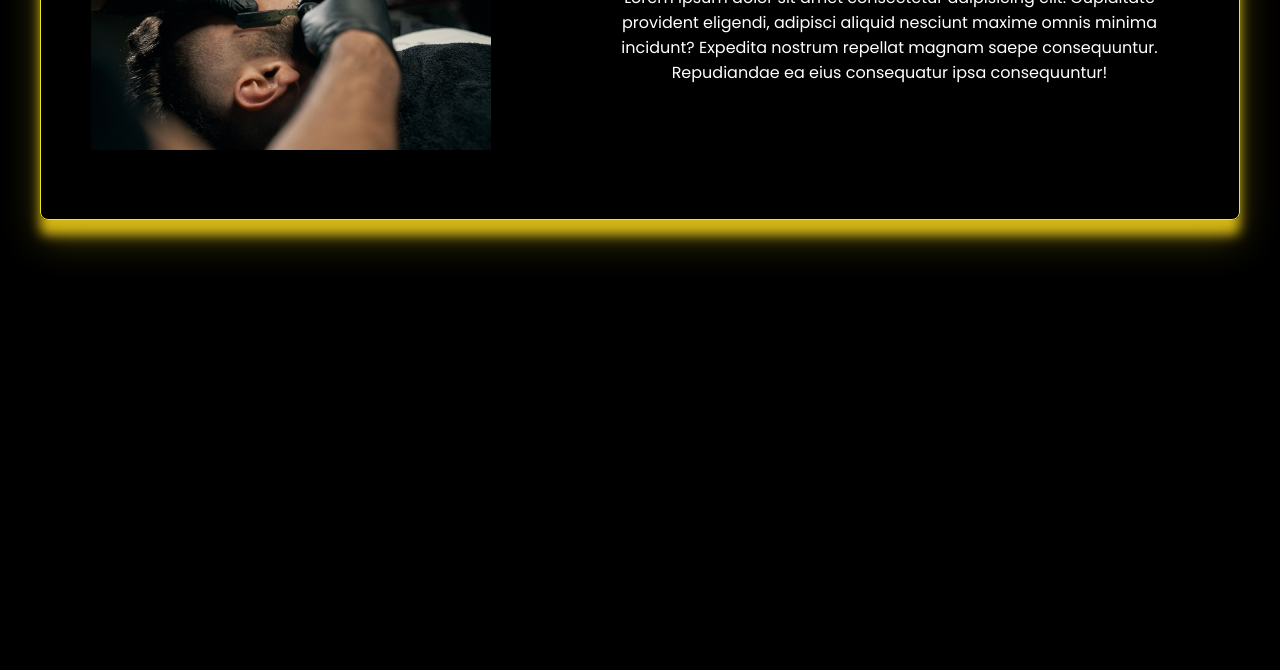
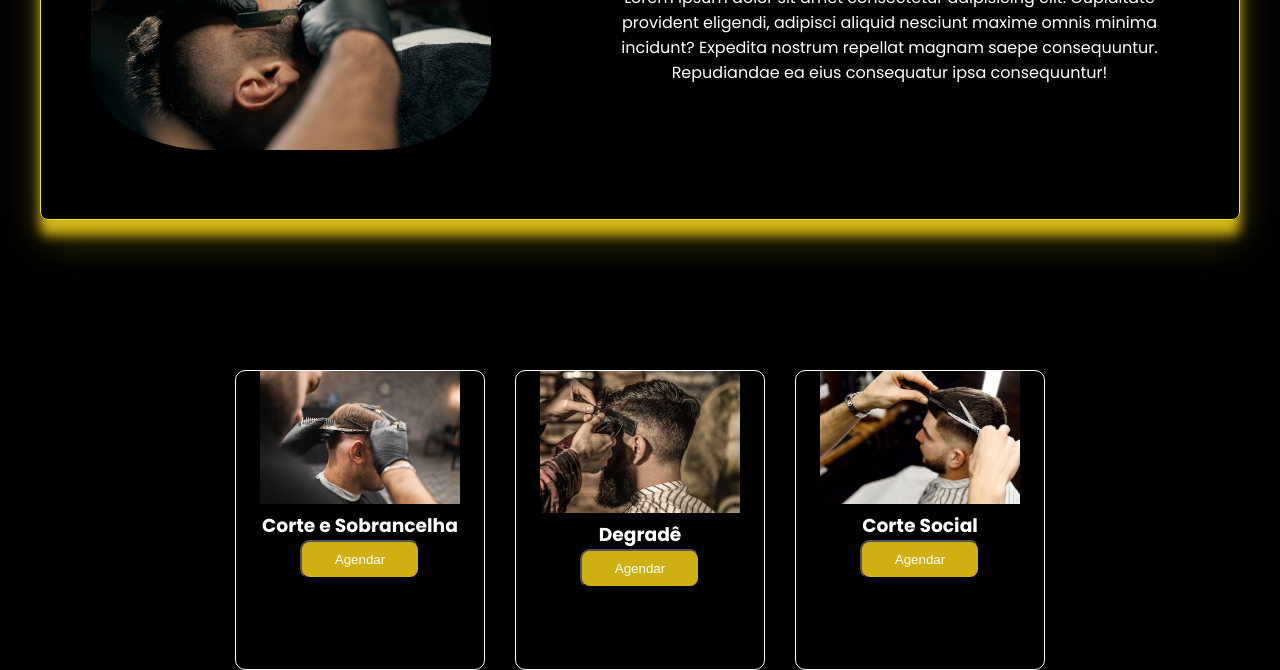
Before and after one commit to MarceloDEV05/GH-Barber-Club-Web, a plain HTML site: page app/index.html in a window 1280 px wide. Shown: the part 309-979 px from the top of the page. Before the commit the page ends 800 px from the top, so only its background shows below. Drawn offline with Linux system fonts and the light colour scheme; a web font is replaced by a local one.

Commit message:
add imgs in project

```diff
--- a/app/index.html
+++ b/app/index.html
@@ -33,6 +33,35 @@
             <p class="box-text">Lorem ipsum dolor sit amet consectetur adipisicing elit. Cupiditate provident eligendi, adipisci aliquid nesciunt maxime omnis minima incidunt? Expedita nostrum repellat magnam saepe consequuntur. Repudiandae ea eius consequatur ipsa consequuntur!</p>
         </aside>
     </section>
+
+    <section class="options">
+        <div class="cortes">
+            <div class="imgsCortes">
+                <div class="image1">
+                    <img src="/assets/cabeleireiro-masculino-cortando-o-cabelo-de-clientes-masculinos-no-salao-de-barbeiro_153608-5386.avif" width="200px" alt="">
+                    <aside>
+                        <h1>Corte e Sobrancelha</h1>
+                        <button class="agendar">Agendar</button>
+                    </aside>
+                </div>
+                <div class="image2">
+                    <img src="/assets/cliente-hipster-cortando-o-cabelo-maos-de-barbeiro-com-maquina-de-cortar-cabelo-close-up-homem-barbudo-na-barbearia-conceito-de-corte-de-cabelo-homem-visitando-cabeleireiro-na-b.avif" width="200px" alt="">
+                    <aside>
+                        <h1>Degradê</h1>
+                        <button class="agendar">Agendar</button>
+                    </aside>
+
+                </div>
+                <div class="image3">
+                    <img src="/assets/o-processo-de-corte-de-cabelo-masculino-em-uma-barbearia-estilosa_199683-145.avif" width="200px" alt="">
+                    <aside>
+                        <h1>Corte Social</h1>
+                        <button class="agendar">Agendar</button>
+                    </aside>
+                </div>
+            </div>
+        </div>
+    </section>
 </body>
 
 </html>
--- a/app/style.css
+++ b/app/style.css
@@ -45,3 +45,30 @@ header nav ul li{
 .box-text{
     max-width: 600px;
 }
+
+.box-shadowning img{
+    border-radius: 30%;
+}
+
+.imgsCortes{
+    justify-content: center;
+    margin-top: 150px;
+    display: flex;
+    gap: 30px;
+}
+
+.image1, .image2, .image3{
+    border: 1px solid;
+    width: 250px;
+    height: 300px;
+    text-align: center;
+    border-radius: 10px;
+}
+
+.agendar{
+    padding: 10px;
+    width: 120px;
+    border-radius: 10px;
+    background-color: rgba(242, 205, 22, 0.86);
+    color: white;
+}
```
Also changed, not shown: assets/barba-de-corte-de-homem-bonito-em-um-salao-de-barbeiro_1303-20970.avif (added), assets/barba-de-corte-de-homem-bonito-em-um-salao-de-barbeiro_1303-20972.avif (added), assets/cabeleireiro-masculino-cortando-o-cabelo-de-clientes-masculinos-no-salao-de-barbeiro_153608-5386.avif (added), assets/cliente-hipster-cortando-o-cabelo-maos-de-barbeiro-com-maquina-de-cortar-cabelo-close-up-homem-barbudo-na-barbearia-conceito-de-corte-de-cabelo-homem-visitando-cabeleireiro-na-b.avif (added), assets/o-processo-de-corte-de-cabelo-masculino-em-uma-barbearia-estilosa_199683-145.avif (added), assets/obtendo-a-forma-perfeita-vista-lateral-de-um-jovem-barbudo-cortando-a-barba-pelo-cabeleireiro-na-barbearia_632557-1379.avif (added).
